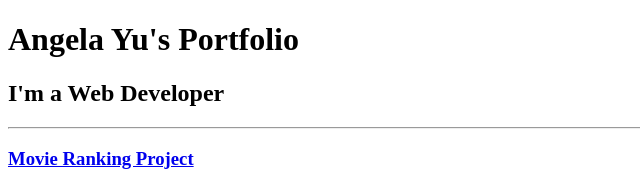
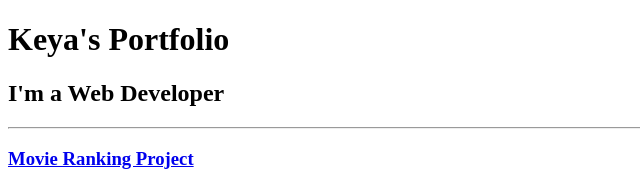
Before and after one commit to keya1524/html-portfolio, a plain HTML site: page index.html in a window 1280 px wide. Shown: the top 171 px of the page, without its empty margins (0-640 px from the left). Drawn offline with Linux system fonts and the light colour scheme.

Commit message:
Add files via upload

```diff
--- a/index.html
+++ b/index.html
@@ -3,11 +3,11 @@
 
 <head>
   <meta charset="UTF-8">
-  <title>Angela's Portfolio</title>
+  <title>Keya's Portfolio</title>
 </head>
 
 <body>
-  <h1>Angela Yu's Portfolio</h1>
+  <h1>Keya's Portfolio</h1>
   <h2>I'm a Web Developer</h2>
   <hr />
   <h3><a href="./public/movie-ranking.html">Movie Ranking Project</a></h3>
```
